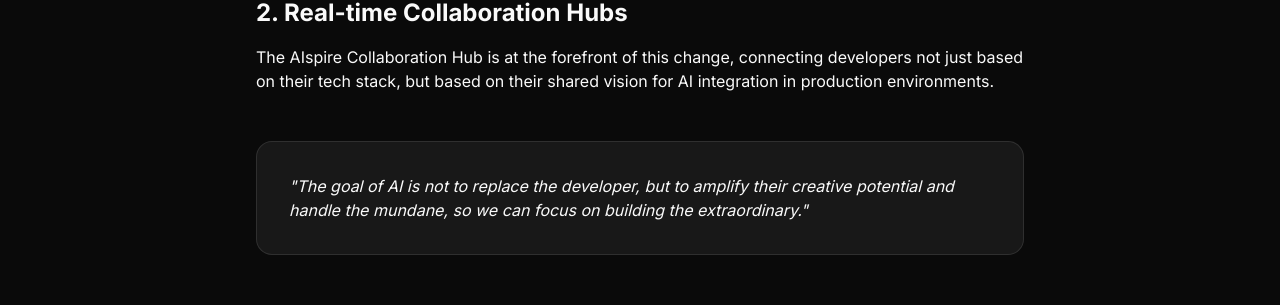
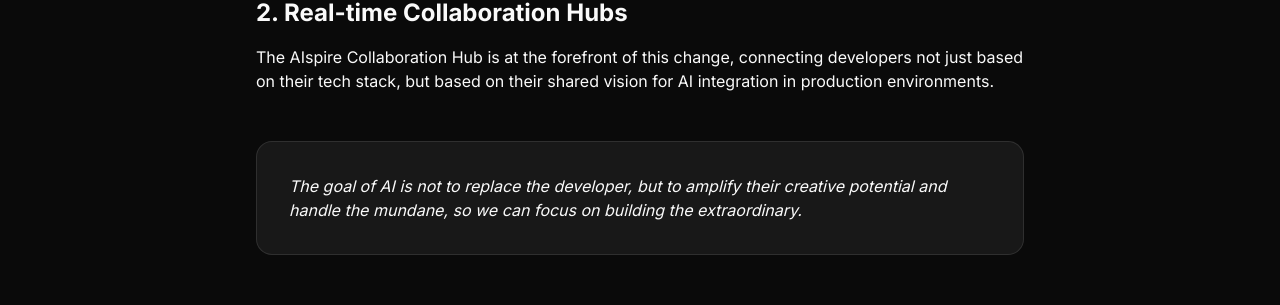
Before and after one commit to Ragini-Tiwari/AIspire.io, a Next.js app in the folder my-app/: page /blog/1 in a window 1280 px wide. Shown: the part 1210-1515 px from the top of the page. Built offline with nearby package versions, Linux system fonts and the light colour scheme; no server answers.

Commit message:
Refactor quote formatting in BlogPost component for improved readability

```diff
--- a/my-app/app/blog/[slug]/page.js
+++ b/my-app/app/blog/[slug]/page.js
@@ -60,10 +60,11 @@
                         in production environments.
                     </p>
 
-                    <div className="bg-muted/50 p-8 rounded-2xl border my-12 italic">
-                        "The goal of AI is not to replace the developer, but to amplify their creative potential
-                        and handle the mundane, so we can focus on building the extraordinary."
+                  <div className="bg-muted/50 p-8 rounded-2xl border my-12 italic">
+                     {`The goal of AI is not to replace the developer, but to amplify their creative potential
+                     and handle the mundane, so we can focus on building the extraordinary.`}
                     </div>
+
 
                     <p>
                         Stay tuned as we continue to roll out new features in the AIspire Collab Hub to
```
